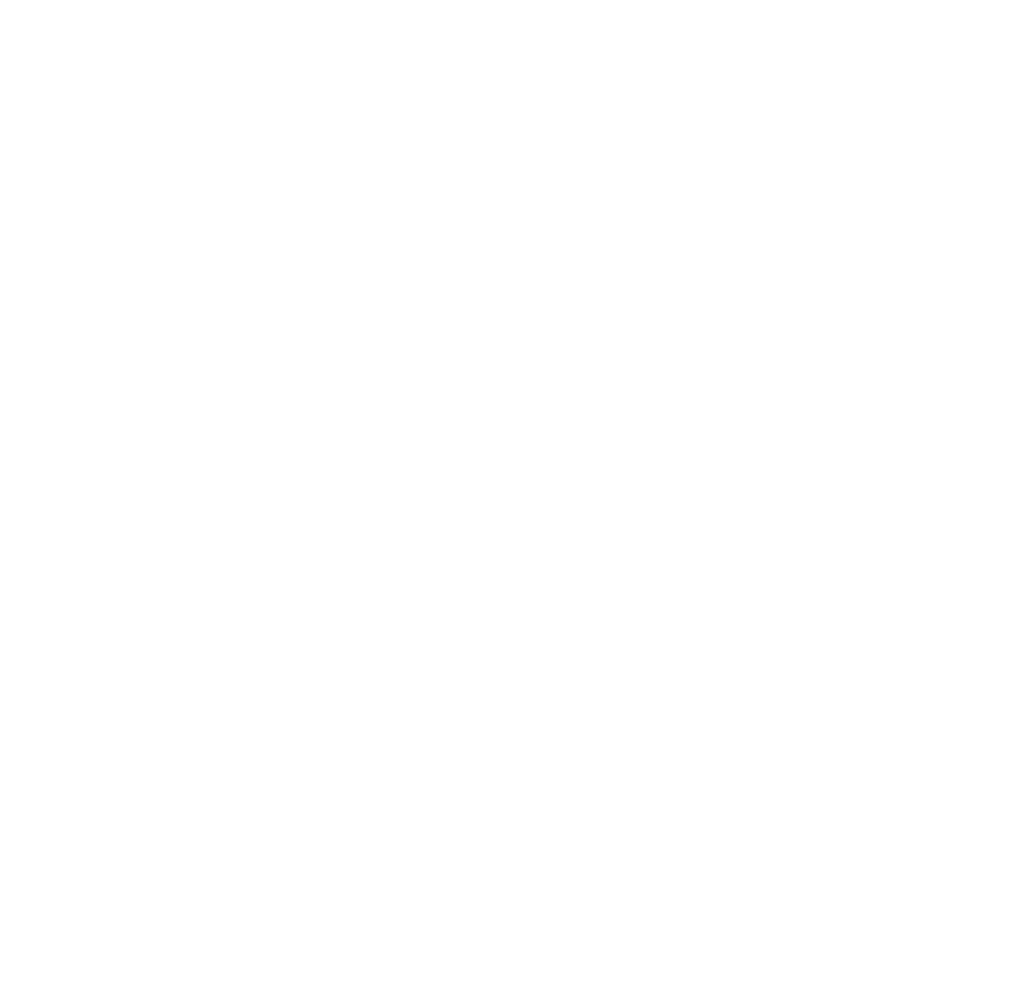
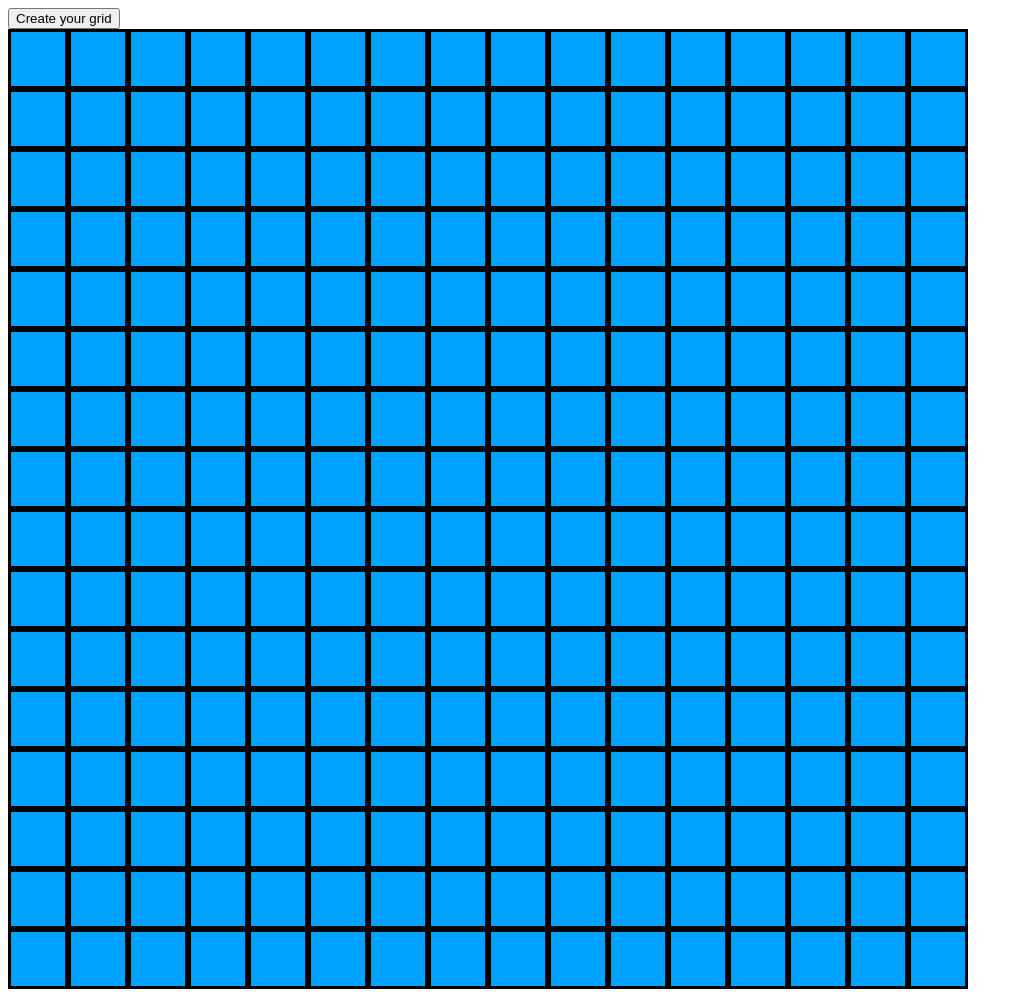
Before and after one commit to SabrinaC1203/Grid, a plain HTML site: page index.html in a window 1280 px wide. Shown: the whole page, without its empty margins (0-1023 px from the left). Before the commit the page ends 800 px from the top, so only its background shows below. Drawn offline with Linux system fonts and the light colour scheme.

Commit message:
Create squares and grid with Flexbox

```diff
--- a/index.html
+++ b/index.html
@@ -7,7 +7,27 @@
 </head>
 
 <body>
-
+    <button>Create your grid</button>
+    <div class="container"></div>
 </body>
 
+<script>
+    const grid = document.querySelector("div");
+    const button = document.querySelector("button");
+
+    function createSquares (x) {
+        for (let i = 0; i < x * x; i++){
+            const square = document.createElement("container");
+            square.classList.add("cell");
+            const size = 100 / x;
+            square.style.width = size + "%";
+            square.style.height = size + "%";
+            grid.appendChild(square);
+        }
+    } console.log(createSquares(16));
+
+
+
+</script>
+
 </html>
--- a/style.css
+++ b/style.css
@@ -0,0 +1,13 @@
+div{
+    width: 960px;
+    height: 960px;
+    display: flex;
+    flex-wrap: wrap;
+}
+
+.cell{
+    aspect-ratio: 1 / 1;
+    background-color: rgb(0, 162, 255);
+    border: solid;
+    box-sizing: border-box;
+}
```
Also changed, not shown: note.txt (added).
